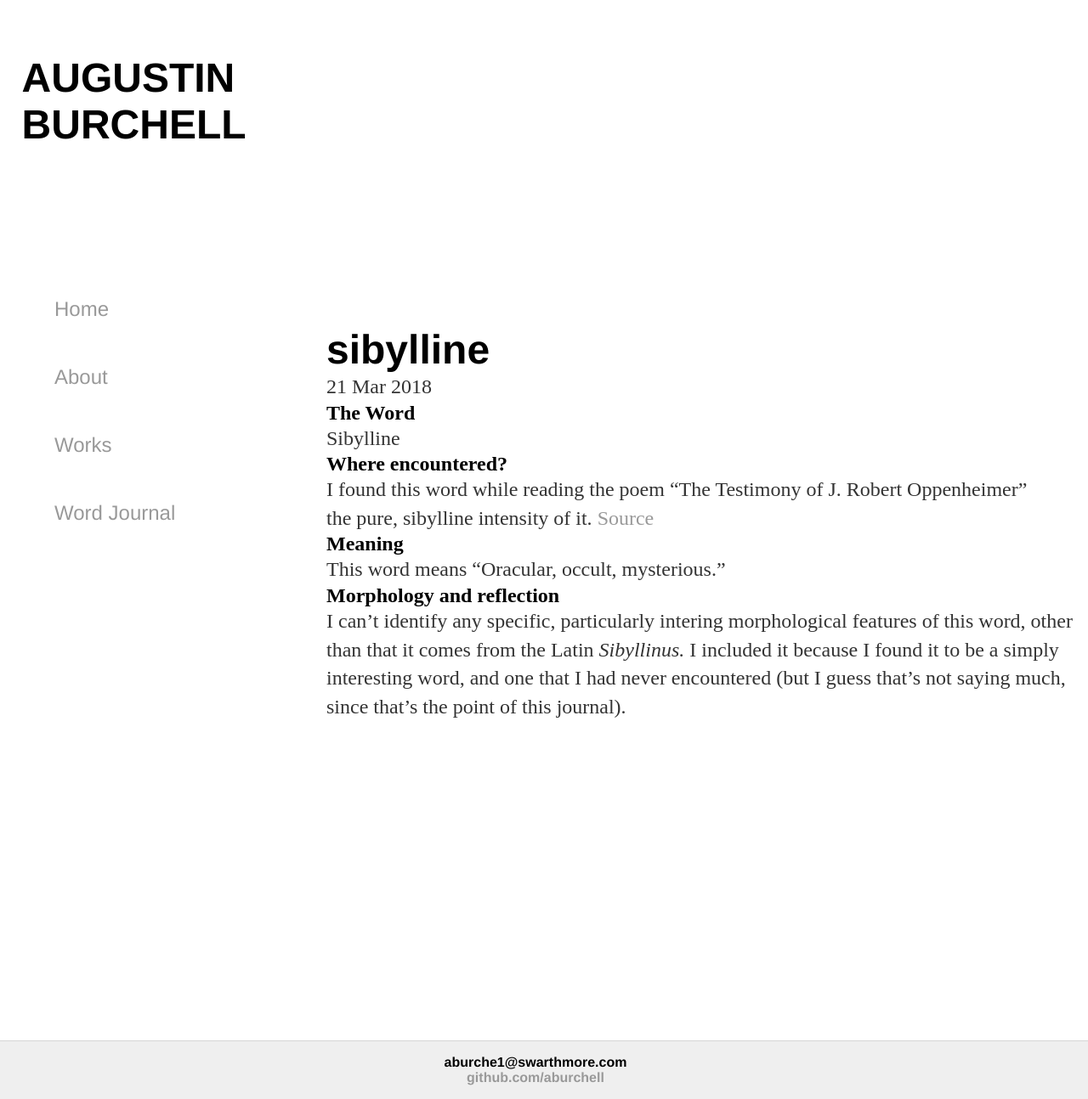
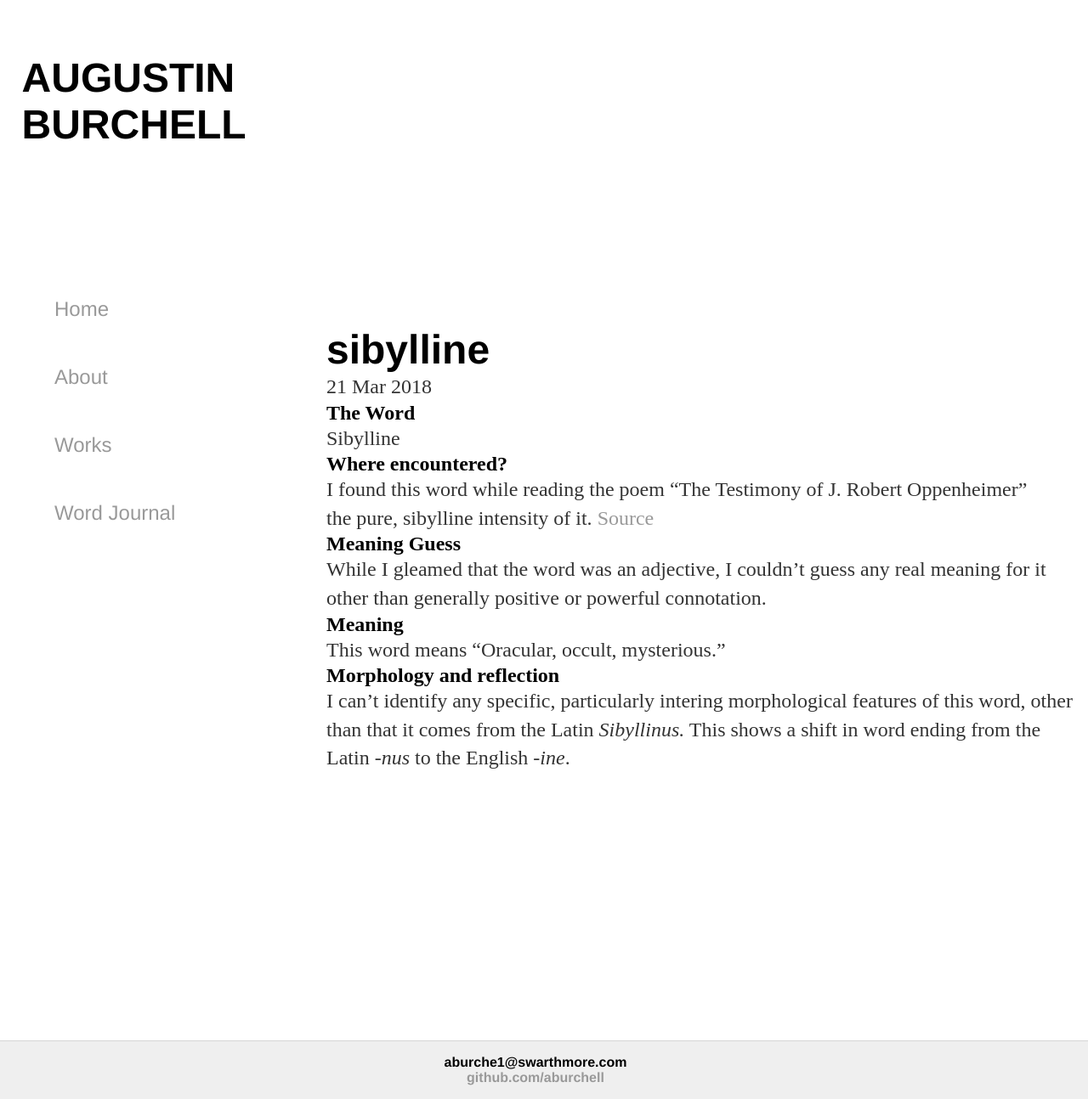
Before and after one commit to aburchell/aburchell.github.io, a Jekyll site: the page built from _posts/2018-03-21-sibylline.md, in a window 1280 px wide and 1294 px high. Shown: the whole window at 85% size. Built offline with Jekyll 4.4.1, drawn with Linux system fonts in a browser that asks for light colours.

Commit message:
Update 2018-03-21-sibylline.md

```diff
--- a/_posts/2018-03-21-sibylline.md
+++ b/_posts/2018-03-21-sibylline.md
@@ -13,9 +13,12 @@ I found this word while reading the poem “The Testimony of J. Robert Oppenheim
 > the pure, sibylline intensity of it.
 [Source](http://www.alwayspoem.org/poem-of-the-day-ais-the-testimony-of-j-robert-oppenheimer/)
 
+## Meaning Guess
+While I gleamed that the word was an adjective, I couldn't guess any real meaning for it other than generally
+positive or powerful connotation.
 
 ## Meaning
 This word means “Oracular, occult, mysterious.”
 
 ## Morphology and reflection
-I can’t identify any specific, particularly intering morphological features of this word, other than that it comes from the Latin *Sibyllinus.* I included it because I found it to be a simply interesting word, and one that I had never encountered (but I guess that’s not saying much, since that’s the point of this journal).
+I can’t identify any specific, particularly intering morphological features of this word, other than that it comes from the Latin *Sibyllinus.* This shows a shift in word ending from the Latin *-nus* to the English *-ine*.
```
